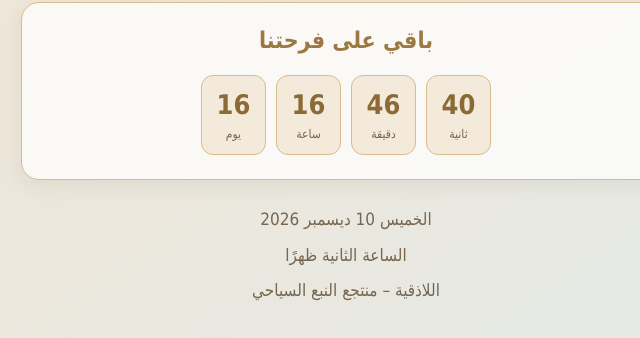
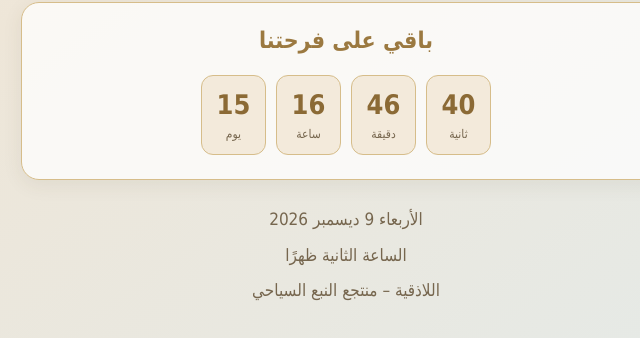
Before and after one commit to baseldaaboul83-droid/ivory-swans-wedding, a plain HTML site: page index.htm in a window 1280 px wide. Shown: the part 909-1247 px from the top of the page, 294-934 px from the left. Drawn offline with Linux system fonts and the light colour scheme.

Commit message:
Update index.htm

```diff
--- a/index.htm
+++ b/index.htm
@@ -100,11 +100,16 @@ body {
 }
 
 @keyframes sceneFade {
-  0%, 75% { opacity: 1; }
-  100% { opacity: 0; visibility: hidden; }
+  0%, 75% {
+    opacity: 1;
+  }
+  100% {
+    opacity: 0;
+    visibility: hidden;
+  }
 }
 
-/* اللمسات الذهبية */
+/* اللمعات الذهبية */
 .gold-sparkles {
   position: fixed;
   inset: 0;
@@ -175,7 +180,9 @@ body {
     transform: translateY(-20px) rotate(0deg);
     opacity: 0;
   }
-  15% { opacity: .8; }
+  15% {
+    opacity: .8;
+  }
   100% {
     transform: translateY(110vh) rotate(360deg);
     opacity: 0;
@@ -212,6 +219,7 @@ body {
   color: #76664e;
 }
 
+/* العد التنازلي */
 .countdown-box {
   padding: 24px 15px;
   margin: 20px auto;
@@ -305,6 +313,7 @@ body {
 
 <main class="container">
 
+  <!-- صورة الدعوة الجديدة -->
   <img
     class="poster"
     src="https://baseldaaboul83-droid.github.io/ivory-swans-wedding/0BE13247-96C3-4BD3-8025-56FE000D0E79.png"
@@ -327,6 +336,7 @@ body {
     وجمع بينهما في خير
   </div>
 
+  <!-- العد التنازلي -->
   <section class="countdown-box">
     <h2>باقي على فرحتنا</h2>
 
@@ -353,12 +363,14 @@ body {
     </div>
   </section>
 
+  <!-- الموعد الجديد -->
   <div class="details">
-    الخميس 10 ديسمبر 2026<br>
+    الأربعاء 9 ديسمبر 2026<br>
     الساعة الثانية ظهرًا<br>
     اللاذقية – منتجع النبع السياحي
   </div>
 
+  <!-- الموسيقى -->
   <button class="music-button" id="musicButton">
     ▶ تشغيل موسيقى الدعوة
   </button>
@@ -376,8 +388,8 @@ body {
 </main>
 
 <script>
-/* العد التنازلي */
-const eventDate = new Date("2026-12-10T14:00:00+03:00").getTime();
+/* العد التنازلي لموعد 9 ديسمبر 2026 */
+const eventDate = new Date("2026-12-09T14:00:00+03:00").getTime();
 
 function updateCountdown() {
   const now = Date.now();
@@ -405,7 +417,7 @@ function updateCountdown() {
 updateCountdown();
 setInterval(updateCountdown, 1000);
 
-/* الموسيقى */
+/* تشغيل الموسيقى */
 const music = document.getElementById("weddingMusic");
 const musicButton = document.getElementById("musicButton");
 
@@ -418,10 +430,12 @@ async function startMusic() {
   }
 }
 
+/* محاولة التشغيل التلقائي */
 music.play().then(() => {
   musicButton.textContent = "❚❚ إيقاف الموسيقى";
 }).catch(() => {});
 
+/* بدء الموسيقى عند أول لمسة إذا منعها سفاري */
 function firstTouch() {
   startMusic();
   document.removeEventListener("touchstart", firstTouch);
@@ -431,6 +445,7 @@ function firstTouch() {
 document.addEventListener("touchstart", firstTouch);
 document.addEventListener("click", firstTouch);
 
+/* زر التشغيل والإيقاف */
 musicButton.addEventListener("click", async function() {
   if (music.paused) {
     await startMusic();
```
